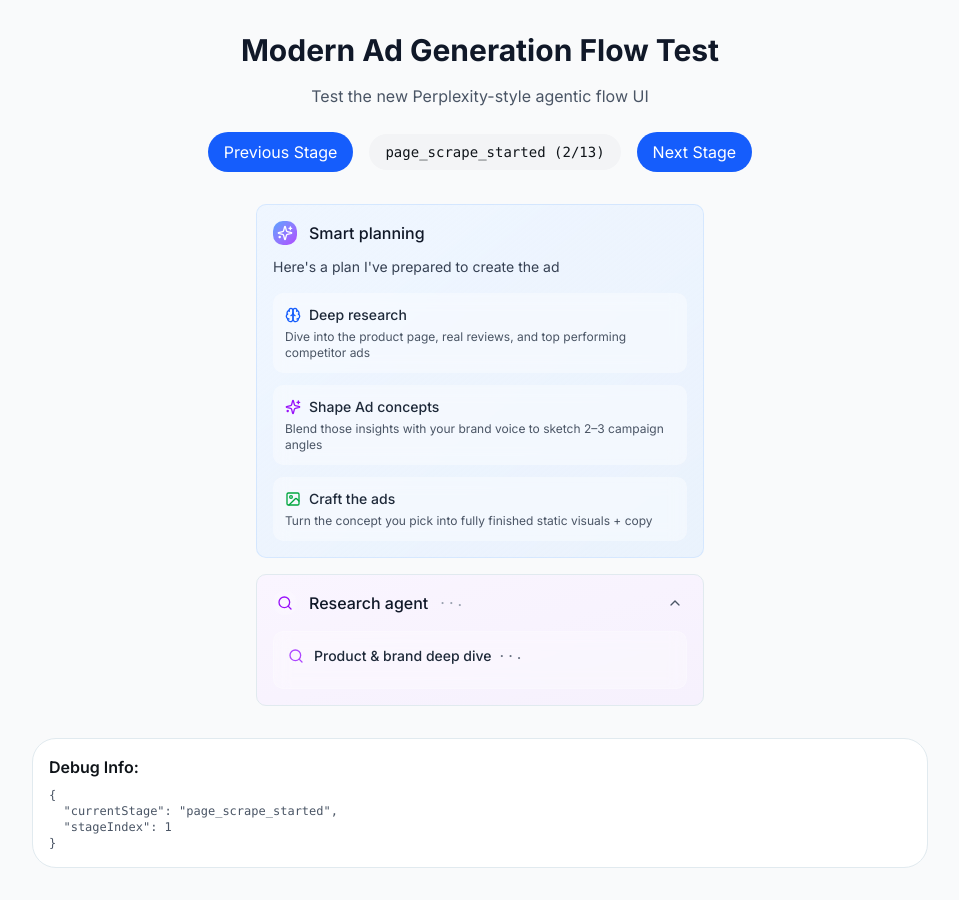
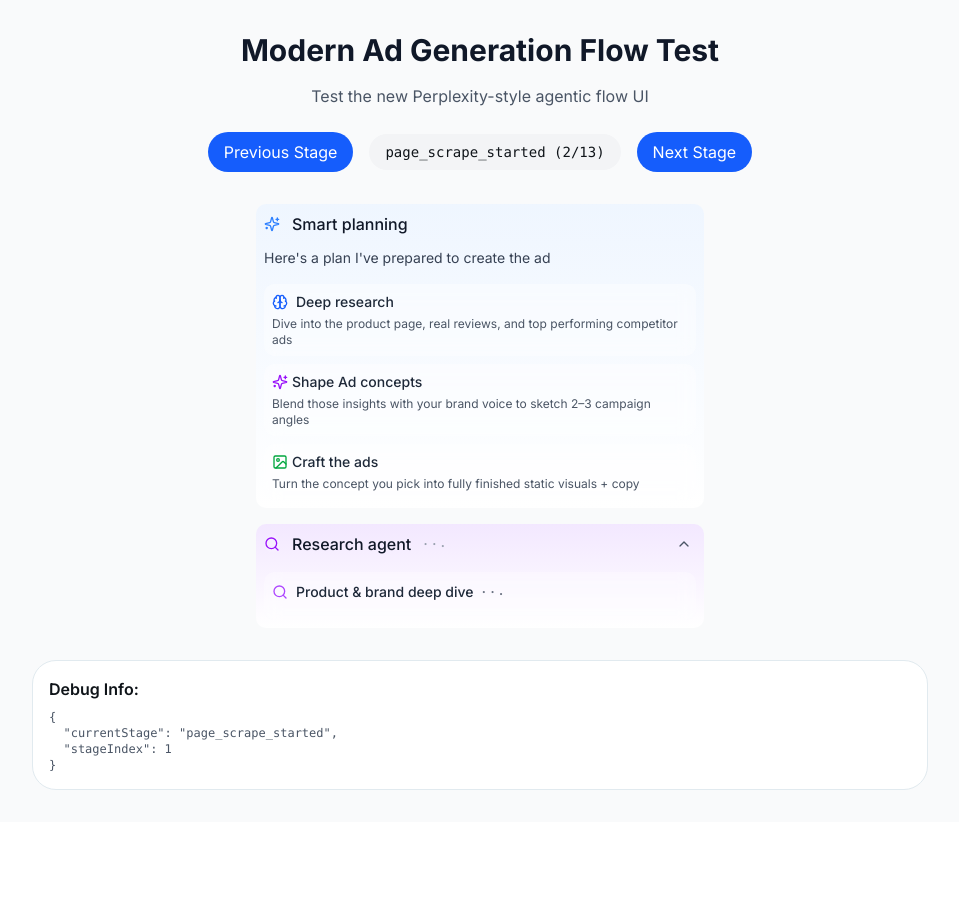
Before and after one commit to ddeyalla/popmint-frontend-personal, a Next.js app: page /test-modern-flow in a window 1280 px wide. Both pictures are taken after a click on the button "Next Stage". Shown: the whole page, without its empty margins (160-1119 px from the left). After the commit the page ends 822 px from the top, so only its background shows below. Built offline with nearby package versions, Linux system fonts and the light colour scheme.

Commit message:
ui fixes - all good - use this if shit fucks up next. Fixed the chat bubbles and canvas render

```diff
--- a/components/playground/canvas/konva-image.tsx
+++ b/components/playground/canvas/konva-image.tsx
@@ -172,6 +172,8 @@ function KonvaImageBase({ object, isSelected, onSelect, id, isMultiSelected, onT
         y={object.y || 0}
         width={object.width || 100}
         height={object.height || 100}
+        stroke={object.stroke}
+        strokeWidth={object.strokeWidth}
         draggable={!isMultiSelected && (object.draggable !== false)}
         onClick={onSelect}
         onTap={onSelect}
--- a/components/playground/chat-panel/agent-states/ModernAdGenerationFlow.tsx
+++ b/components/playground/chat-panel/agent-states/ModernAdGenerationFlow.tsx
@@ -6,7 +6,7 @@ import {
   Sparkles,
   Image as ImageIcon,
   Search,
-  CheckCircle,
+  CircleCheck,
   ChevronDown,
   Clock,
   Heart
@@ -74,19 +74,19 @@ function StepBubble({
 }: StepBubbleProps) {
   return (
     <div className={cn(
-      "rounded-[10px] p-4 transition-all duration-300 border",
+      "rounded-[10px] p-2 transition-all duration-300",
       gradient,
       isActive && "shadow-lg",
       isCompleted && "shadow-sm"
     )}>
       <div className="flex items-center justify-between">
         <div className="flex items-center gap-3">
-          <div className="w-6 h-6 rounded-[10px] bg-white/20 backdrop-blur-sm flex items-center justify-center">
+          <div className="w-4 h-4 rounded-[10px] bg-white/20 backdrop-blur-sm flex items-center justify-center">
             {icon}
           </div>
           <span className="font-medium text-gray-900">{title}</span>
           {isActive && <AnimatedDots />}
-          {isCompleted && <CheckCircle className="w-4 h-4 text-green-600" />}
+          {isCompleted && <CircleCheck className="w-4 h-4 text-green-600" />}
           {duration && (
             <span className="text-xs text-gray-500 flex items-center gap-1">
               <Clock className="w-3 h-3" />
@@ -127,11 +127,11 @@ interface NestedStepProps {
 
 function NestedStep({ title, icon, isActive, isCompleted, children, duration }: NestedStepProps) {
   return (
-    <div className="bg-white/30 backdrop-blur-sm rounded-[10px] p-3 border border-white/20">
+    <div className="bg-white/30 backdrop-blur-sm rounded-[10px] p-2">
       <div className="flex items-center gap-2 mb-2">
-        <div className="w-5 h-5 flex items-center justify-center">
+        <div className="w-4 h-4 flex items-center justify-center">
           {isCompleted ? (
-            <CheckCircle className="w-4 h-4 text-green-600" />
+            <CircleCheck className="w-4 h-4 text-green-600" />
           ) : (
             icon
           )}
@@ -154,10 +154,10 @@ function SmartPlanningBubble({ isVisible }: { isVisible: boolean }) {
   if (!isVisible) return null;
 
   return (
-    <div className="bg-gradient-to-br from-blue-50 to-blue-100/50 rounded-[10px] p-4 border border-blue-200/50">
+    <div className="bg-gradient-to-b from-blue-50 to-white rounded-[10px] p-2">
       <div className="flex items-center gap-3 mb-3">
-            <div className="w-6 h-6 rounded-[10px] bg-gradient-to-br from-blue-400 to-purple-500 flex items-center justify-center">
-          <Sparkles className="w-4 h-4 text-white" />
+            <div className="w-4 h-4 rounded-[10px] flex items-center justify-center">
+          <Sparkles className="w-4 h-4 text-blue-500" />
         </div>
         <span className="font-medium text-gray-900">Smart planning</span>
       </div>
@@ -166,8 +166,8 @@ function SmartPlanningBubble({ isVisible }: { isVisible: boolean }) {
         Here's a plan I've prepared to create the ad
       </p>
 
-      <div className="space-y-3">
-        <div className="bg-white/40 backdrop-blur-sm rounded-[10px] p-3">
+      <div className="space-y-2">
+        <div className="bg-white/40 backdrop-blur-sm rounded-[10px] p-2">
           <div className="flex items-center gap-2 mb-1">
             <Brain className="w-4 h-4 text-blue-600" />
             <span className="font-medium text-gray-800 text-sm">Deep research</span>
@@ -177,8 +177,8 @@ function SmartPlanningBubble({ isVisible }: { isVisible: boolean }) {
           </p>
         </div>
 
-        <div className="bg-white/40 backdrop-blur-sm rounded-[10px] p-3">
-          <div className="flex items-center gap-2 mb-1">
+        <div className="bg-white/40 backdrop-blur-sm rounded-[10px] p-2">
+          <div className="flex items-center gap-1 mb-1">
             <Sparkles className="w-4 h-4 text-purple-600" />
             <span className="font-medium text-gray-800 text-sm">Shape Ad concepts</span>
           </div>
@@ -187,8 +187,8 @@ function SmartPlanningBubble({ isVisible }: { isVisible: boolean }) {
           </p>
         </div>
 
-        <div className="bg-white/40 backdrop-blur-sm rounded-[10px] p-3">
-          <div className="flex items-center gap-2 mb-1">
+        <div className="bg-white/40 backdrop-blur-sm rounded-[10px] p-2">
+          <div className="flex items-center gap-1 mb-1">
             <ImageIcon className="w-4 h-4 text-green-600" />
             <span className="font-medium text-gray-800 text-sm">Craft the ads</span>
           </div>
@@ -205,8 +205,8 @@ function ThinkingBubble({ isVisible }: { isVisible: boolean }) {
   if (!isVisible) return null;
 
   return (
-    <div className="flex items-center gap-3 p-3 bg-gray-50 rounded-[10px] max-w-fit">
-      <div className="w-5 h-5 flex items-center justify-center">
+    <div className="flex items-center gap-1 p-2 bg-gray-50 rounded-[10px] max-w-fit">
+      <div className="w-4 h-4 flex items-center justify-center">
         <Heart className="w-4 h-4 text-pink-500 animate-pulse" />
       </div>
       <span className="text-gray-700 text-sm">thinking</span>
@@ -391,7 +391,7 @@ export function ModernAdGenerationFlow({
         <StepBubble
           title="Research agent"
           icon={<Search className="w-4 h-4 text-purple-600" />}
-          gradient="bg-gradient-to-br from-purple-50 to-purple-100/50"
+          gradient="bg-gradient-to-b from-purple-100 to-[#FFFFFF]"
           isActive={frontendStage === 'page_scrape_started' || frontendStage === 'research_started'}
           isCompleted={isCompleted('research_done')}
           isExpanded={expandedSections.has('research')}
@@ -437,7 +437,7 @@ export function ModernAdGenerationFlow({
 
           {/* Main Research Results - Prominent display when completed */}
           {isCompleted('research_done') && (scrapedContent || researchSummary) && (
-            <div className="bg-white/40 backdrop-blur-sm rounded-[10px] p-3 space-y-3">
+            <div className="bg-white/40 backdrop-blur-sm rounded-[10px] p-2 space-y-2">
               <div className="text-xs font-medium text-gray-700 mb-2">Research Summary</div>
 
               {scrapedContent && (
@@ -477,7 +477,7 @@ export function ModernAdGenerationFlow({
         <StepBubble
           title="Creative strategy agent"
           icon={<Sparkles className="w-4 h-4 text-amber-600" />}
-          gradient="bg-gradient-to-br from-amber-50 to-amber-100/50"
+          gradient="bg-gradient-to-b from-amber-50 to-white"
           isActive={frontendStage === 'concepts_started' || frontendStage === 'ideas_started'}
           isCompleted={isCompleted('ideas_done')}
           isExpanded={expandedSections.has('creative')}
@@ -534,7 +534,7 @@ export function ModernAdGenerationFlow({
         <StepBubble
           title="Creating ads"
           icon={<ImageIcon className="w-4 h-4 text-green-600" />}
-          gradient="bg-gradient-to-br from-green-50 to-green-100/50"
+          gradient="bg-gradient-to-b from-green-50 to-white"
           isActive={frontendStage === 'images_started' || frontendStage === 'image_generation_progress'}
           isCompleted={isCompleted('images_done')}
           isExpanded={expandedSections.has('images')}
@@ -562,13 +562,13 @@ export function ModernAdGenerationFlow({
             )}
 
             {generatedImages && generatedImages.length > 0 && (
-              <div className="grid grid-cols-2 gap-2 mt-3">
+              <div className="grid grid-cols-2 gap-2 mt-2">
                 {generatedImages.map((img, index) => (
                   <img
                     key={index}
                     src={img}
                     alt={`Generated ad ${index + 1}`}
-                    className="w-full h-auto rounded-[10px]"
+                    className="w-full h-auto rounded-[5px]"
                   />
                 ))}
               </div>
@@ -579,13 +579,13 @@ export function ModernAdGenerationFlow({
 
       {/* Final Completion */}
       {frontendStage === 'done' && (
-            <div className="bg-gradient-to-br from-emerald-50 to-emerald-100/50 rounded-[10px] p-3">
-          <div className="flex items-center gap-3 mb-2">
-            <CheckCircle className="w-6 h-6 text-emerald-600" />
+            <div className="bg-gradient-to-b from-emerald-50 to-white rounded-[10px] p-2">
+          <div className="flex items-center gap-2 mb-2">
+            <CircleCheck className="w-4 h-4 text-emerald-600" />
             <span className="font-medium text-emerald-800">All ads generated successfully!</span>
           </div>
           {startTime && (
-            <div className="flex items-center gap-2 text-sm text-emerald-700">
+            <div className="flex items-center gap-1 text-sm text-emerald-700">
               <Clock className="w-4 h-4" />
               <span>
                 Completed in {Math.round((new Date().getTime() - startTime.getTime()) / 1000)}s
--- a/components/playground/chat-panel/chat-input.tsx
+++ b/components/playground/chat-panel/chat-input.tsx
@@ -279,10 +279,11 @@ const ChatInput = ({ disabled: propDisabled = false }: ChatInputProps) => {
       const canvasStore = useCanvasStore.getState();
 
       // Constants for positioning
-      const DEFAULT_IMAGE_WIDTH = 180;
-      const IMAGE_SPACING = 40; // 40px spacing between images
+      const DEFAULT_IMAGE_WIDTH = 512;
+      const EDGE_TO_EDGE_SPACING = 40; // 40px spacing between image edges
       const START_X = 20;
       const VERTICAL_SPACING = 40;
+      const BORDER_WIDTH = 10; // 10px border around images
 
       // Calculate starting Y position - place below existing content
       const existingObjects = canvasStore.objects;
@@ -293,7 +294,7 @@ const ChatInput = ({ disabled: propDisabled = false }: ChatInputProps) => {
         startY = maxY + VERTICAL_SPACING;
       }
 
-      // Add each image in a single row with 40px spacing
+      // Add each image in a single row with exact 40px edge-to-edge spacing
       imageUrls.forEach((url: string, index: number) => {
         try {
           // Handle proxying for external URLs
@@ -316,9 +317,24 @@ const ChatInput = ({ disabled: propDisabled = false }: ChatInputProps) => {
           });
 
           if (!imageExists) {
-            // Calculate X position: start + index * (image_width + spacing)
-            const x = START_X + index * (DEFAULT_IMAGE_WIDTH + IMAGE_SPACING);
-            canvasStore.addImage(proxiedUrl, x, startY);
+            // Calculate X position for 40px edge-to-edge spacing:
+            // Image 1: START_X
+            // Image 2: START_X + DEFAULT_IMAGE_WIDTH + EDGE_TO_EDGE_SPACING
+            // Image 3: START_X + 2 * (DEFAULT_IMAGE_WIDTH + EDGE_TO_EDGE_SPACING)
+            const x = START_X + index * (DEFAULT_IMAGE_WIDTH + EDGE_TO_EDGE_SPACING);
+
+            // Add image with 10px border
+            canvasStore.addObject({
+              type: "image",
+              x,
+              y: startY,
+              width: DEFAULT_IMAGE_WIDTH,
+              height: DEFAULT_IMAGE_WIDTH, // Use square images initially
+              src: proxiedUrl,
+              stroke: "#e5e7eb", // Light gray border
+              strokeWidth: BORDER_WIDTH,
+              draggable: true,
+            });
           }
         } catch (imgErr) {
           console.error(`Error adding image ${index} to canvas:`, imgErr);
@@ -538,8 +554,8 @@ const ChatInput = ({ disabled: propDisabled = false }: ChatInputProps) => {
   };
 
   return (
-    <div className="relative w-full px-4 pb-2 pt-2 md:pt-0 lg:pt-0 xl:pt-0">
-      <AIInputWithSearch
+    <div className="relative w-full px-1 py-1 rounded-[10px] shadow-[0px_1px_3px_#00000026,0px_0px_0.5px_#0000004c]">
+            <AIInputWithSearch
         onChange={setInputValue}
         onSubmit={handleSubmit}
         placeholder={hasValidUrl
--- a/package.json
+++ b/package.json
@@ -19,6 +19,7 @@
     "clsx": "^2.1.1",
     "framer-motion": "^12.12.1",
     "lucide-react": "^0.511.0",
+    "lucide-solid": "^0.511.0",
     "next": "15.2.4",
     "next-themes": "^0.4.6",
     "openai": "^4.100.0",
--- a/store/canvasStore.ts
+++ b/store/canvasStore.ts
@@ -15,6 +15,8 @@ export interface KonvaObject {
   fontFamily?: string
   fill?: string
   draggable?: boolean
+  stroke?: string
+  strokeWidth?: number
 }
 
 type CanvasState = {
```
Also changed, not shown: components/ui/ai-input-with-search.tsx (+7 -7 lines), 1 other file (tests, documents, lock files or other folders).
